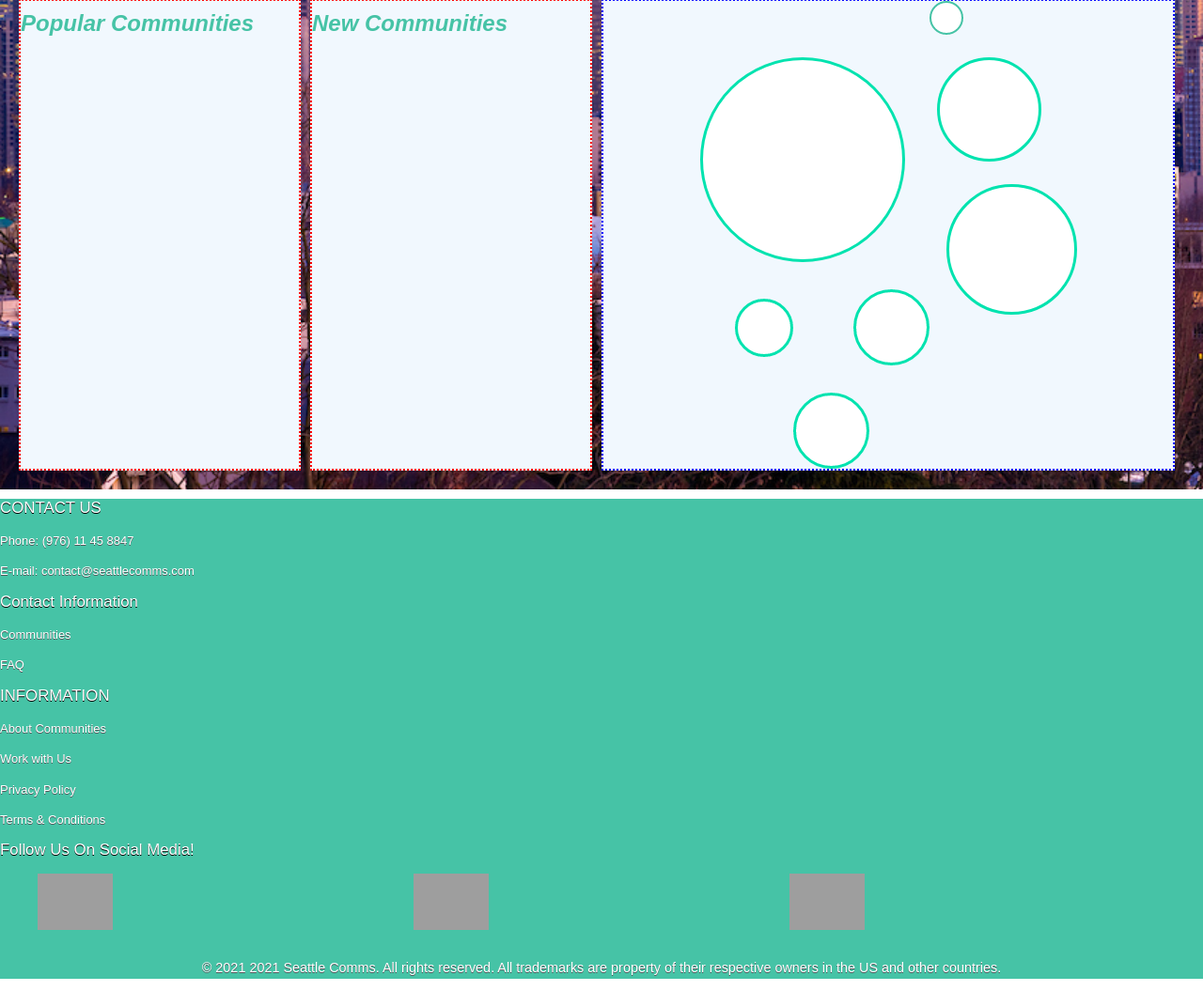
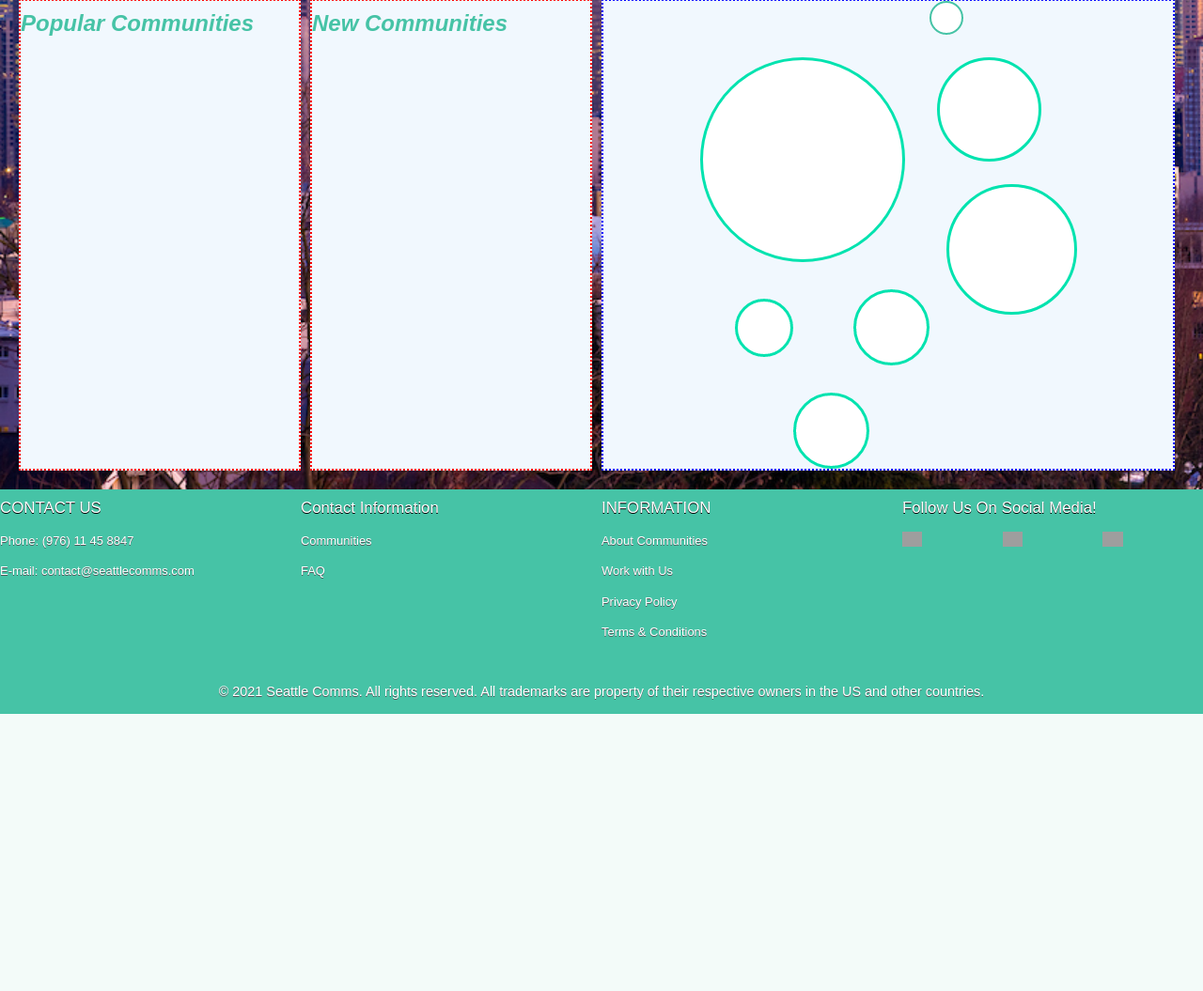
Before and after one commit to lhxo/it163group5communitysite, a PHP site: page /index.php in a window 1280 px wide. Shown: the part 477-1532 px from the top of the page at 94% size. After the commit the page ends 1237 px from the top, so only its background shows below. Run offline with PHP 8.4, Linux system fonts and the light colour scheme; grey boxes are pictures that could not be loaded.

Commit message:
Update pages

```diff
--- a/css/styles.css
+++ b/css/styles.css
@@ -341,21 +341,6 @@
         position: relative;
         width: 100%;
     }
-    /* .fourth {
-        display: grid;
-        grid-template-areas:
-        ".popcomms .popcomms"
-        ".newcomms .newcomms";
-}
-    .categories .cat {
-        display: grid;
-        grid-template-columns: 1fr 1fr;
-        grid-template-rows: 1fr 1fr 1fr 1fr 1fr 1fr;
-} */
-
-    footer {
-        display: block;
-}
 }
 
 /* Medium devices (landscape tablets, 768px and up) */
--- a/includes/footer.php
+++ b/includes/footer.php
@@ -47,7 +47,7 @@
         </div>
 
         <div class="copyright">
-            <p>&copy; 2021
+            <p>&copy;
                 <?php echo date("Y"); ?> Seattle Comms. All rights reserved. All trademarks are property of their
                 respective owners in the US and other countries.
             </p>
--- a/includes/multiple.php
+++ b/includes/multiple.php
@@ -77,5 +77,3 @@
 <br/>
 </form>
 <!-- END HTML FORM -->
-
-<?php include 'includes/footer.php' ?>
```
